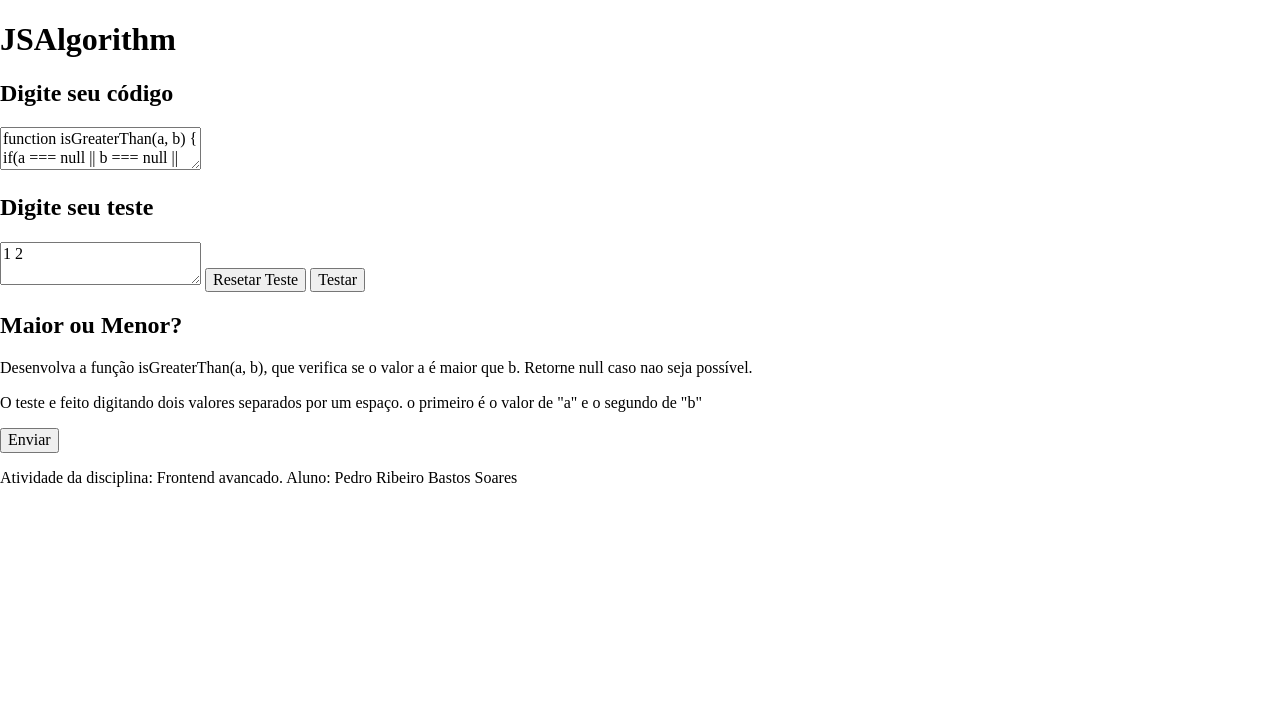
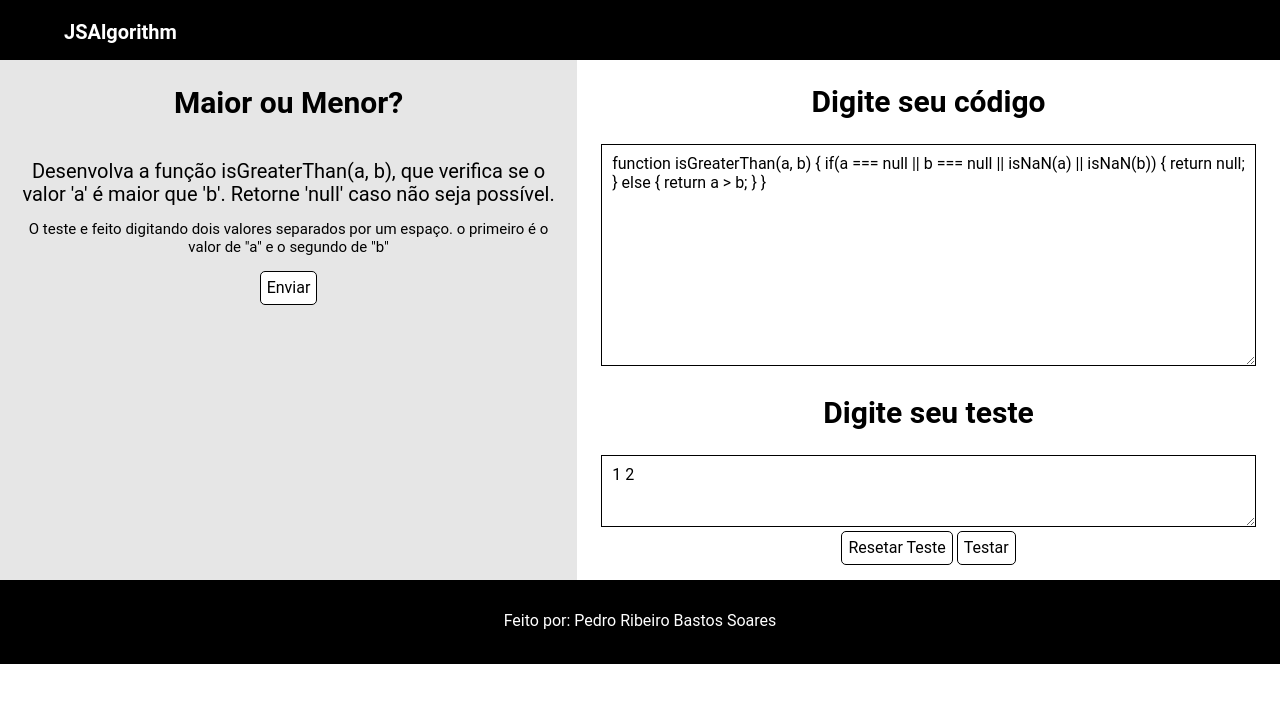
Before and after one commit to pedroribeiro89/jsalgorithm, a plain HTML site: page index.html in a window 1280 px wide. Drawn offline with nearby package versions, Linux system fonts and the light colour scheme.

Commit message:
finalizando atividade 2

```diff
--- /dev/null
+++ b/css/main.scss
@@ -0,0 +1,132 @@
+/* CONSTANTS */
+$max-mobile-width: 770px;
+$primary-color: black;
+$secondary-color: white;
+
+
+/* MIXINS */
+@mixin btn($primary, $secondary) {
+  color: $primary;
+  background-color: $secondary;
+  line-height: 30px;
+  cursor: pointer;
+  border: {
+    width: 1px;
+    style: solid;
+    color: $primary;
+    radius: 5px;
+  }
+  @media screen and (min-width: $max-mobile-width) {
+    &:hover {
+      color: $secondary;
+      background-color: $primary;
+    }
+  }
+}
+
+@mixin txarea($width, $minheigth) {
+  width: $width;
+  min-height: $minheigth;
+  padding: 10px;
+  border: {
+    width: 1px;
+    style: solid;
+    color: $primary-color;
+  }
+}
+
+/* MAIN SELECTORS */
+
+body {
+	font-family: 'Roboto', sans-serif;
+  background-color: $secondary-color;
+}
+
+main {
+  @media screen and (min-width: $max-mobile-width) {
+    display: flex;
+  }
+}
+
+.appheader {
+  background-color: $primary-color;
+  height: 70px;
+  box-sizing: border-box;
+  color: $secondary-color;
+  padding: 1vh 5vw;
+
+  &__title {
+		font-size: 20px;
+	}
+
+  @media screen and (min-width: $max-mobile-width) {
+    height: 60px;
+  }
+}
+
+.problem {
+  text-align: center;
+  background-color: darken($secondary-color, 10%);
+  padding: 1px;
+
+  @media screen and (min-width: $max-mobile-width) {
+    width: 45%;
+  }
+
+  &__title {
+    font-size: 30px;
+  }
+  &__desc {
+    font-size: 20px;
+    padding: 15px;
+    margin-bottom: 0;
+  }
+  &__testdesc {
+    font-size: 15px;
+    padding: 0 15px;
+    margin-top: 0;
+  }
+  &__submitbtn {
+    @include btn($primary-color, $secondary-color);
+  }
+  &__result {
+    font-size: 15px;
+    padding: 0 15px;
+  }
+}
+
+.workplace {
+  text-align: center;
+
+  @media screen and (min-width: $max-mobile-width) {
+    width: 55%;
+  }
+
+  &__title {
+    font-size: 30px;
+  }
+  &__codearea {
+    @include txarea(90%, 200px);
+  }
+  &__testarea {
+    @include txarea(90%, 50px);
+  }
+  &__resetbtn {
+    @include btn($primary-color, $secondary-color);
+  }
+  &__testbtn {
+    @include btn($primary-color, $secondary-color);
+  }
+  &__result {
+    font-size: 15px;
+    padding: 0 15px;
+  }
+}
+
+footer {
+  color: $secondary-color;
+  background-color: $primary-color;
+  padding: 4vh 0vw;
+  text-align: center;
+  height: 20px;
+}
--- /dev/null
+++ b/css/teste.scss
@@ -0,0 +1,11 @@
+#main {
+  width: 90%;
+  p,
+  div {
+    font-size: 2em;
+    a {
+      font-weight: bold;
+    }
+  }
+
+}
--- a/index.html
+++ b/index.html
@@ -23,31 +23,31 @@
   <![endif]-->
 
   <!-- Add your site or application content here -->
-  <header>
-    <h1 class="app-title">JSAlgorithm</h1>
+  <header class="appheader">
+    <h1 class="appheader__title">JSAlgorithm</h1>
     <!-- <nav>Menu de navegação principal</nav> -->
   </header>
   <main id="main-content">
-    <section class="main-feature">
-      <h2>Digite seu código</h2>
-      <textarea id="codeInputField"></textarea>
+    <section class="problem">
+      <h2 id="problemTitle" class="problem__title"></h2>
+      <p id="problemDesc" class="problem__desc"></p>
+      <p id="problemTestDesc" class="problem__testdesc"></p>
+      <button id="submitBtn" class="problem__submitbtn">Enviar</button>
+      <p id="submitionResult" class="problem__result"></p>
+    </section>
+    <aside class="workplace">
+      <h2 class="workplace__title">Digite seu código</h2>
+      <textarea id="codeInputField" class="workplace__codearea"></textarea>
 
-      <h2>Digite seu teste</h2>
-      <textarea id="testInputField"></textarea>
+      <h2 class="workplace__title">Digite seu teste</h2>
+      <textarea id="testInputField" class="workplace__testarea"></textarea>
 
-      <button id="resetTestBtn">Resetar Teste</button>
-      <button id="testBtn">Testar</button>
-      <p id="testResult"></p>
-    </section>
-    <aside class="secundary-feature">
-      <h2 id="problemTitle"></h2>
-      <p id="problemDesc"></p>
-      <p id="problemTestDesc"></p>
-      <button id="submitBtn">Enviar</button>
-      <p id="submitionResult"></p>
+      <button id="resetTestBtn" class="workplace__resetbtn">Resetar Teste</button>
+      <button id="testBtn" class="workplace__testbtn">Testar</button>
+      <p id="testResult" class="workplace__result"></p>
     </aside>
   </main>
-  <footer>Atividade da disciplina: Frontend avancado. Aluno: Pedro Ribeiro Bastos Soares</footer>
+  <footer>Feito por: Pedro Ribeiro Bastos Soares</footer>
 
   <script src="js/vendor/modernizr-3.7.1.min.js"></script>
   <script src="https://code.jquery.com/jquery-3.4.1.min.js" integrity="sha256-CSXorXvZcTkaix6Yvo6HppcZGetbYMGWSFlBw8HfCJo=" crossorigin="anonymous"></script>
--- a/js/main.js
+++ b/js/main.js
@@ -2,7 +2,7 @@ var problemObj = {
 	startCode: 'function isGreaterThan(a, b) { if(a === null || b === null || isNaN(a) || isNaN(b)) { return null; } else { return a > b; } }',
 	defaultTestCase: '1 2',
 	title: 'Maior ou Menor?',
-	description: 'Desenvolva a função isGreaterThan(a, b), que verifica se o valor a é maior que b. Retorne null caso nao seja possível.',
+	description: 'Desenvolva a função isGreaterThan(a, b), que verifica se o valor \'a\' é maior que \'b\'. Retorne \'null\' caso não seja possível.',
 	testDescription: 'O teste e feito digitando dois valores separados por um espaço. o primeiro é o valor de \"a\" e o segundo de \"b\"',
 	testCases: [
 			{test: '1 1', result: false},
```
Also changed, not shown: README.md, css/main.css, 1 other file.
